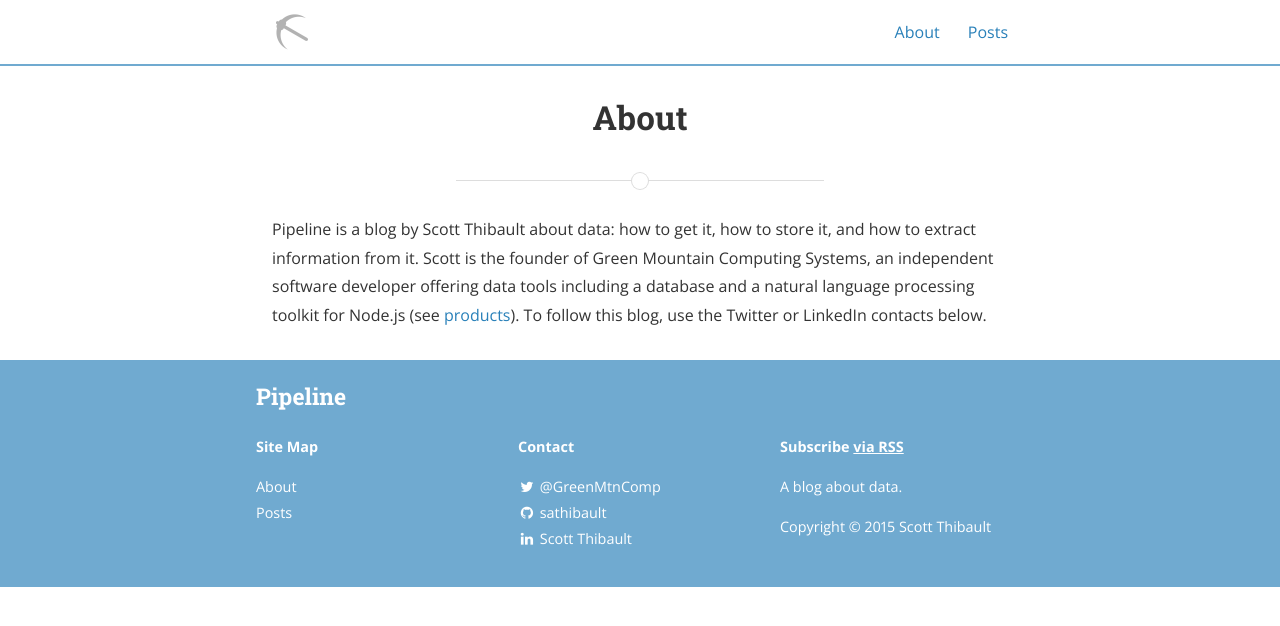
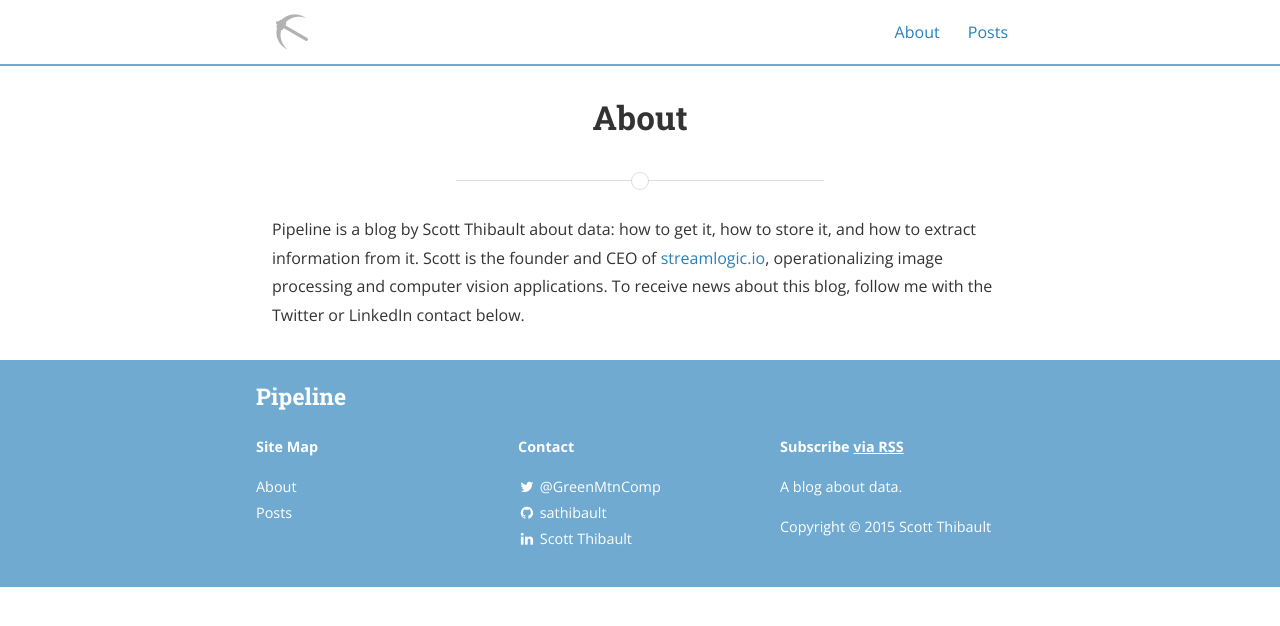
Before and after one commit to sathibault/blog, a Jekyll site: the page built from about.md, in a window 1280 px wide. Shown: the top 626 px of the page. Built offline with Jekyll 4.4.1, drawn with Linux system fonts in a browser that asks for light colours; nearby versions of some CDN libraries; a style sheet for code colours, icons or effects is not loaded.

Commit message:
Update about me

```diff
--- a/about.md
+++ b/about.md
@@ -5,9 +5,8 @@ permalink: /about/
 ---
 
 Pipeline is a blog by Scott Thibault about data: how to get it, how to
-store it, and how to extract information from it.  Scott is the founder
-of Green Mountain Computing Systems, an independent software developer
-offering data tools including a database and a natural language
-processing toolkit for Node.js (see
-[products](http://www.lexicadb.com)).  To follow this blog, use the
-Twitter or LinkedIn contacts below.
+store it, and how to extract information from it.  Scott is the
+founder and CEO of [streamlogic.io](http://streamlogic.io),
+operationalizing image processing and computer vision applications.
+To receive news about this blog, follow me with the Twitter or
+LinkedIn contact below.
```
